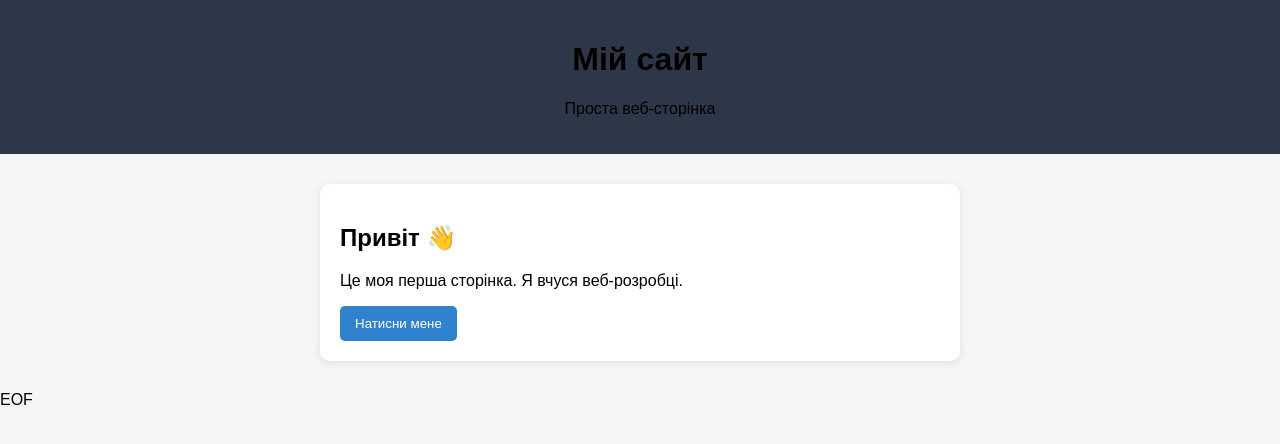
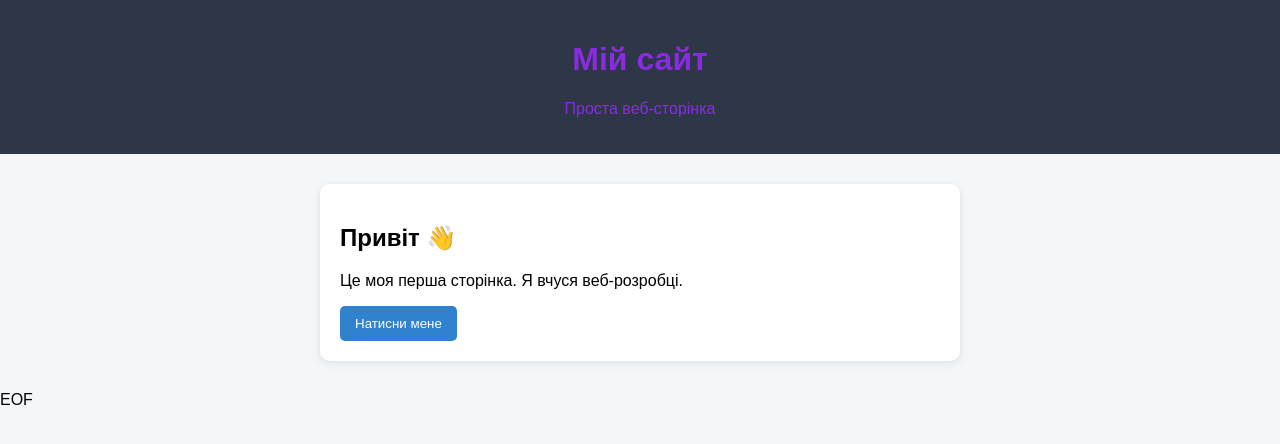
Before and after one commit to Baryzhyk/jenkins, a plain HTML site: page index.html in a window 1280 px wide. Drawn offline with Linux system fonts and the light colour scheme.

Commit message:
chainge collor3

```diff
--- a/index.html
+++ b/index.html
@@ -11,7 +11,7 @@
         }
         header {
             background: #2d3748;
-            color: black;
+            color: blueviolet;
             padding: 20px;
             text-align: center;
         }
```
